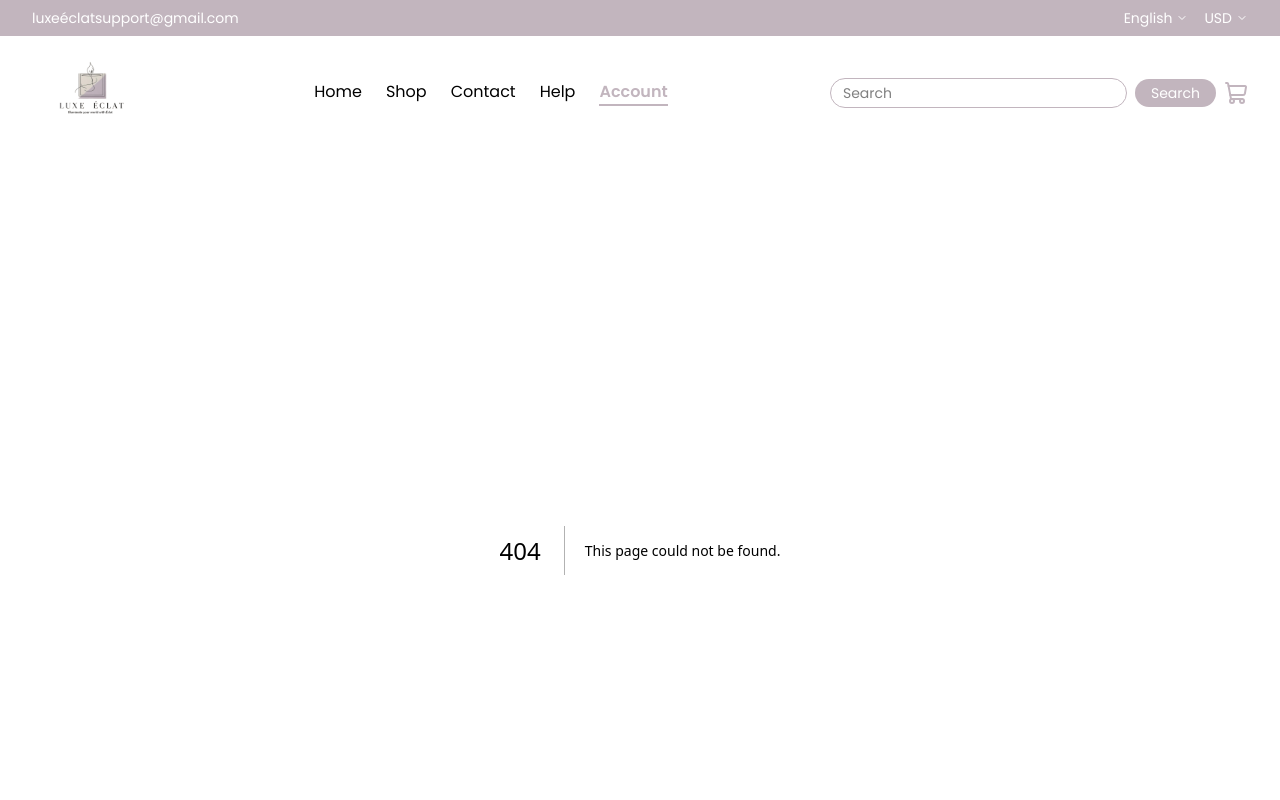
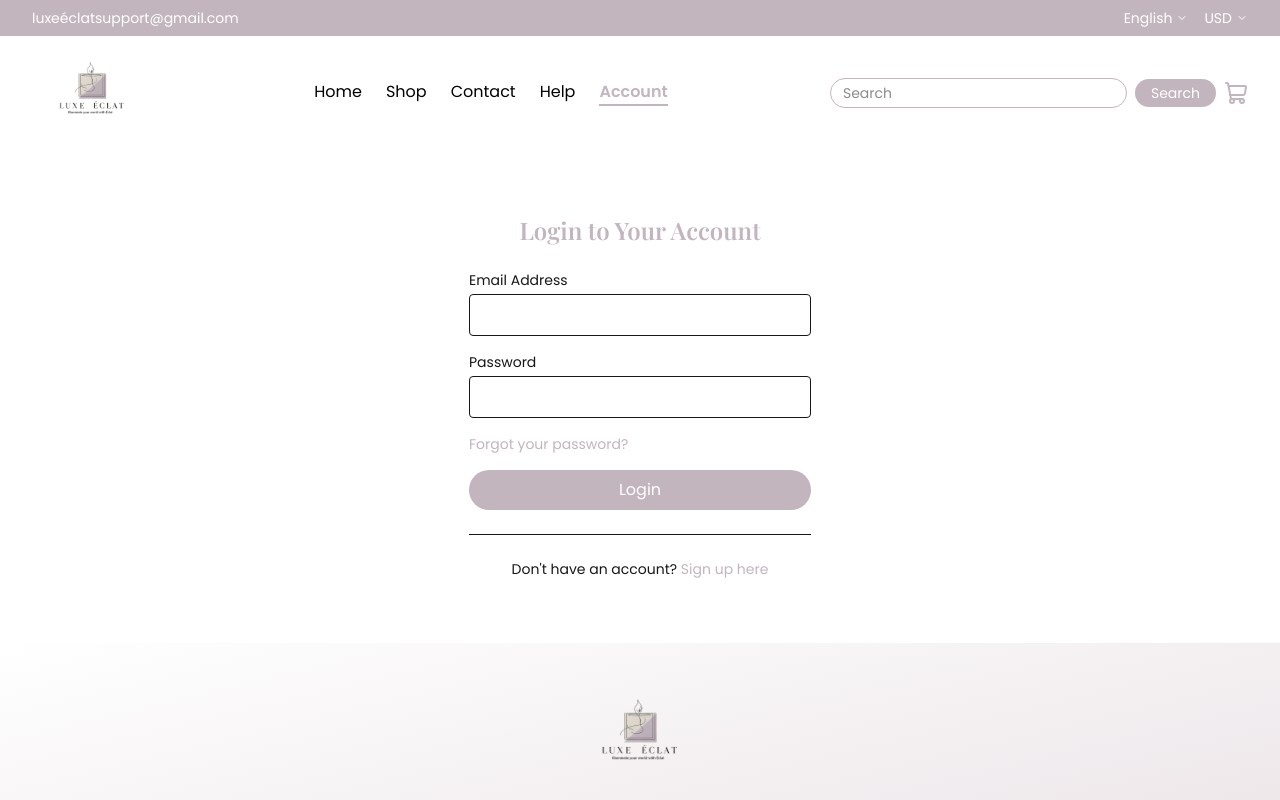
Before and after one commit to aynourmohamed/luxe-eclat-modern, a Next.js app: page /account in a window 1280 px wide. Before the commit this address had no page. Shown: the top 800 px of the page. Built offline with nearby package versions, Linux system fonts and the light colour scheme.

Commit message:
add account and help pages

```diff
--- /dev/null
+++ b/app/account/page.tsx
@@ -0,0 +1,171 @@
+"use client";
+
+import { useState } from "react";
+import { X } from "lucide-react";
+
+interface LoginData {
+  email: string;
+  password: string;
+}
+
+interface SignupData {
+  fullName: string;
+  email: string;
+  password: string;
+}
+
+export default function AccountPage() {
+  const [loginData, setLoginData] = useState<LoginData>({
+    email: "",
+    password: "",
+  });
+  const [signupData, setSignupData] = useState<SignupData>({
+    fullName: "",
+    email: "",
+    password: "",
+  });
+  const [showSignup, setShowSignup] = useState(false);
+
+  function handleLoginChange(event: React.ChangeEvent<HTMLInputElement>) {
+    const { name, value } = event.target;
+    setLoginData((prev) => ({ ...prev, [name]: value }));
+  }
+
+  function handleSignupChange(event: React.ChangeEvent<HTMLInputElement>) {
+    const { name, value } = event.target;
+    setSignupData((prev) => ({ ...prev, [name]: value }));
+  }
+
+  function handleLoginSubmit(event: React.FormEvent<HTMLFormElement>) {
+    event.preventDefault();
+    console.log("Login attempt:", loginData);
+  }
+
+  function handleSignupSubmit(event: React.FormEvent<HTMLFormElement>) {
+    event.preventDefault();
+    console.log("Signup attempt:", signupData);
+    setShowSignup(false);
+  }
+
+  return (
+    <div className="py-16 px-6 max-w-md mx-auto">
+      <h2 className="text-brand font-heading text-2xl font-semibold mb-6 text-center">
+        Login to Your Account
+      </h2>
+
+      <form onSubmit={handleLoginSubmit} className="space-y-4">
+        <div>
+          <label className="block text-sm mb-1">Email Address</label>
+          <input
+            type="email"
+            name="email"
+            value={loginData.email}
+            onChange={handleLoginChange}
+            required
+            className="w-full border rounded px-3 py-2 focus:outline-none focus:ring-1 focus:ring-brand"
+          />
+        </div>
+
+        <div>
+          <label className="block text-sm mb-1">Password</label>
+          <input
+            type="password"
+            name="password"
+            value={loginData.password}
+            onChange={handleLoginChange}
+            required
+            className="w-full border rounded px-3 py-2 focus:outline-none focus:ring-1 focus:ring-brand"
+          />
+        </div>
+
+        <p className="text-sm">
+          <a href="#" className="text-brand hover:underline">
+            Forgot your password?
+          </a>
+        </p>
+
+        <button
+          type="submit"
+          className="bg-brand text-white px-6 py-2 rounded-full cursor-pointer hover:opacity-90 transition-opacity w-full"
+        >
+          Login
+        </button>
+      </form>
+
+      <hr className="my-6" />
+
+      <p className="text-sm text-center">
+        Don&apos;t have an account?{" "}
+        <button
+          onClick={() => setShowSignup(true)}
+          className="text-brand hover:underline cursor-pointer"
+        >
+          Sign up here
+        </button>
+      </p>
+
+      {/* Signup Modal */}
+      {showSignup && (
+        <div className="fixed inset-0 bg-black/50 flex items-center justify-center z-50 px-4">
+          <div className="bg-white rounded-lg p-6 w-full max-w-sm relative">
+            <button
+              onClick={() => setShowSignup(false)}
+              className="absolute top-4 right-4 cursor-pointer"
+            >
+              <X className="w-5 h-5" />
+            </button>
+
+            <h3 className="text-brand font-heading text-xl font-semibold mb-4">
+              Sign Up for a New Account
+            </h3>
+
+            <form onSubmit={handleSignupSubmit} className="space-y-4">
+              <div>
+                <label className="block text-sm mb-1">Full Name</label>
+                <input
+                  type="text"
+                  name="fullName"
+                  value={signupData.fullName}
+                  onChange={handleSignupChange}
+                  required
+                  className="w-full border rounded px-3 py-2 focus:outline-none focus:ring-1 focus:ring-brand"
+                />
+              </div>
+
+              <div>
+                <label className="block text-sm mb-1">Email Address</label>
+                <input
+                  type="email"
+                  name="email"
+                  value={signupData.email}
+                  onChange={handleSignupChange}
+                  required
+                  className="w-full border rounded px-3 py-2 focus:outline-none focus:ring-1 focus:ring-brand"
+                />
+              </div>
+
+              <div>
+                <label className="block text-sm mb-1">Password</label>
+                <input
+                  type="password"
+                  name="password"
+                  value={signupData.password}
+                  onChange={handleSignupChange}
+                  required
+                  className="w-full border rounded px-3 py-2 focus:outline-none focus:ring-1 focus:ring-brand"
+                />
+              </div>
+
+              <button
+                type="submit"
+                className="bg-brand text-white px-6 py-2 rounded-full cursor-pointer hover:opacity-90 transition-opacity w-full"
+              >
+                Sign Up
+              </button>
+            </form>
+          </div>
+        </div>
+      )}
+    </div>
+  );
+}
--- /dev/null
+++ b/app/help/page.tsx
@@ -0,0 +1,92 @@
+"use client";
+
+import { useState } from "react";
+import { ChevronDown } from "lucide-react";
+
+interface FAQItem {
+  question: string;
+  answer: string;
+}
+
+const faqs: FAQItem[] = [
+  {
+    question: "Are your candles made with natural ingredients?",
+    answer:
+      "Yes, all our candles are made with high-quality, natural ingredients such as soy wax, beeswax, and essential oils. We strive to provide eco-friendly products that are safe for both you and the environment.",
+  },
+  {
+    question: "How do I care for my candles to make them last longer?",
+    answer:
+      "Trim the wick to about 1/4 inch before each use. Burn the candle until the wax melts evenly across the top. Keep the candle away from drafts. Always burn candles on a heat-resistant surface.",
+  },
+  {
+    question: "What if my candle arrives damaged or defective?",
+    answer:
+      "We take great care in packaging our candles to ensure they arrive safely. However, if your candle arrives damaged, please contact us immediately with a photo of the damage, and we will assist you in processing a replacement or refund.",
+  },
+];
+
+export default function HelpPage() {
+  const [openIndex, setOpenIndex] = useState<number | null>(null);
+
+  function toggleFAQ(index: number) {
+    setOpenIndex(openIndex === index ? null : index);
+  }
+
+  return (
+    <div className="py-12 px-6 max-w-4xl mx-auto">
+      <div className="text-center mb-12">
+        <h1 className="text-brand text-3xl font-heading font-semibold mb-3">
+          Help &amp; Support Center
+        </h1>
+        <p className="text-gray-600">
+          Welcome to our Help &amp; Support Center! Find answers to common
+          questions or contact us for further assistance.
+        </p>
+      </div>
+
+      {/* FAQ Section */}
+      <section className="mb-16">
+        <h3 className="text-brand font-heading text-xl font-semibold mb-4">
+          Frequently Asked Questions
+        </h3>
+        <div className="space-y-3">
+          {faqs.map((faq, index) => (
+            <div key={faq.question} className="border rounded-lg overflow-hidden">
+              <button
+                onClick={() => toggleFAQ(index)}
+                className="w-full flex justify-between items-center px-4 py-3 text-left font-medium cursor-pointer hover:bg-gray-50"
+              >
+                {faq.question}
+                <ChevronDown
+                  className={`w-5 h-5 shrink-0 transition-transform ${
+                    openIndex === index ? "rotate-180" : ""
+                  }`}
+                />
+              </button>
+              {openIndex === index && (
+                <div className="px-4 pb-4 text-gray-600 text-sm">
+                  {faq.answer}
+                </div>
+              )}
+            </div>
+          ))}
+        </div>
+      </section>
+
+      {/* Live Chat Section */}
+      <section className="text-center">
+        <h3 className="text-brand font-heading text-xl font-semibold mb-2">
+          Live Chat Support
+        </h3>
+        <p className="text-gray-600 mb-4">
+          If you need immediate assistance, click the button below to chat
+          with our support team.
+        </p>
+        <button className="bg-brand text-white px-6 py-2 rounded-full cursor-pointer hover:opacity-90 transition-opacity">
+          Start Live Chat
+        </button>
+      </section>
+    </div>
+  );
+}
```
